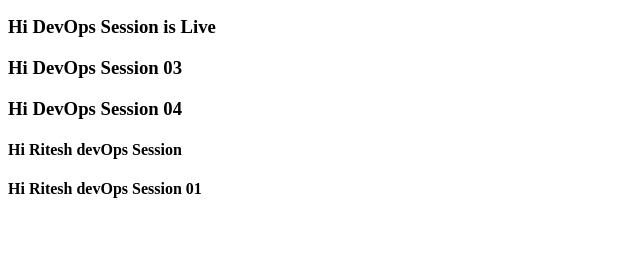
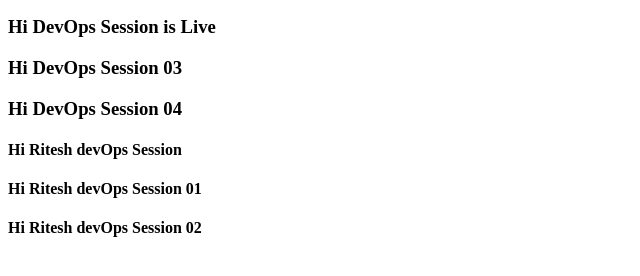
Before and after one commit to RiteshDevOpsTrainer/nov2019, a plain HTML site: page WebContent/index.html in a window 1280 px wide. Shown: the part 132-408 px from the top of the page, without its empty margins (0-640 px from the left). Drawn offline with Linux system fonts and the light colour scheme.

Commit message:
sample 03

```diff
--- a/WebContent/index.html
+++ b/WebContent/index.html
@@ -11,5 +11,6 @@ Password:<input type="password" name="userPass"/><br/>
 
  <h4> Hi Ritesh devOps Session</h4>
  <h4> Hi Ritesh devOps Session 01 </h4>
+ <h4> Hi Ritesh devOps Session 02 </h4>
 
 </form>
```
